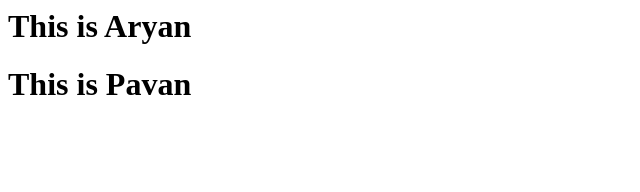
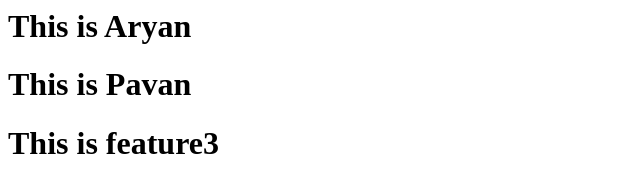
Before and after one commit to Sri-Aryan-sudo/Gitcommands, a plain HTML site: page index.html in a window 1280 px wide. Shown: the whole page, without its empty margins (0-640 px from the left). Drawn offline with Linux system fonts and the light colour scheme.

Commit message:
feature3

```diff
--- a/index.html
+++ b/index.html
@@ -1,2 +1,3 @@
 <h1>This is Aryan</h1>
 <h1>This is Pavan</h1>
+<h1>This is feature3</h1>
```
